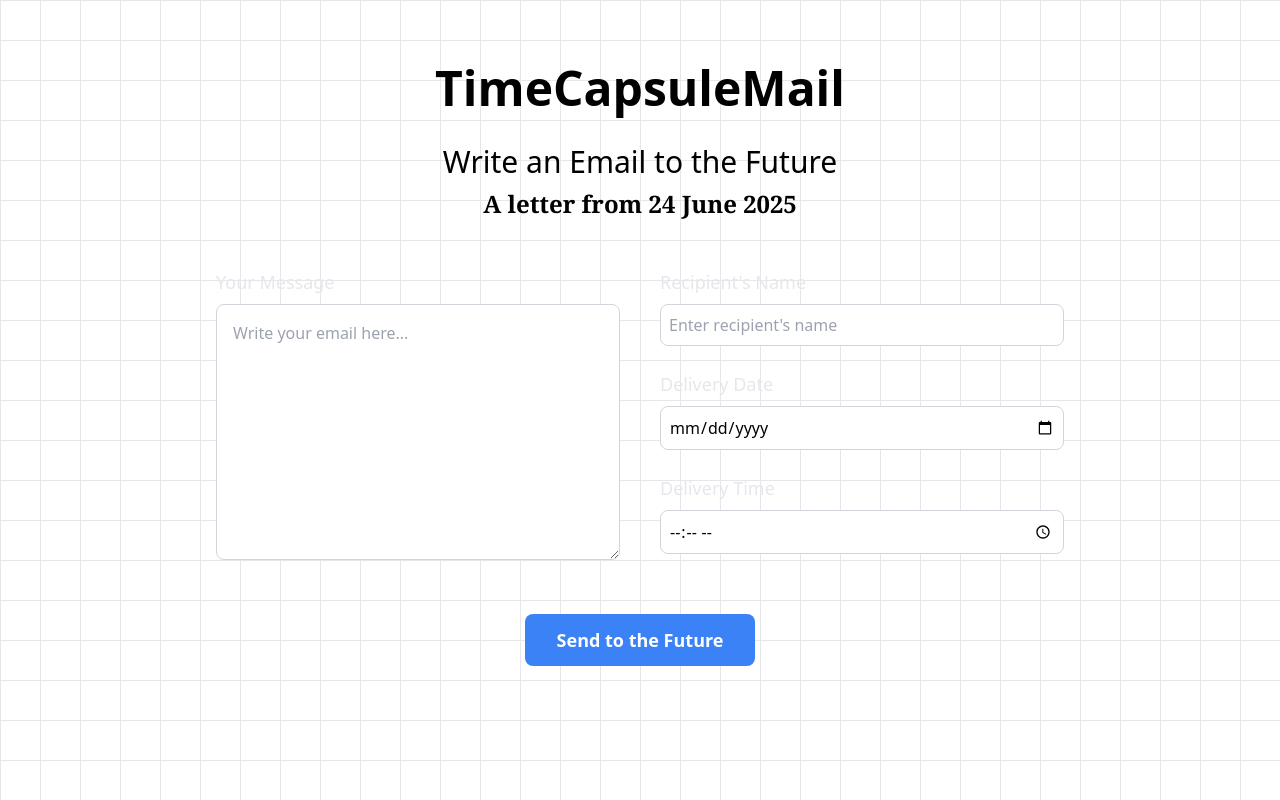
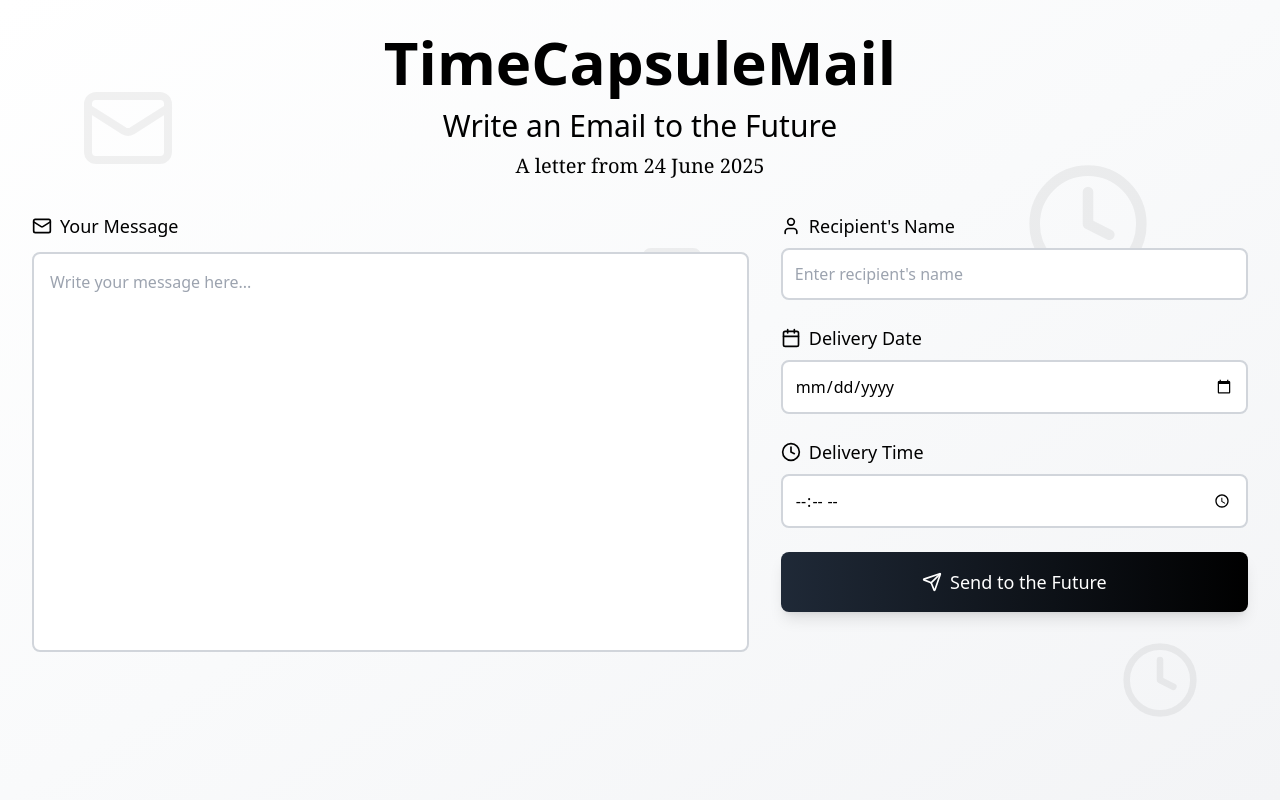
Before and after one commit to creation22/TimeCapsuleMail, a React (Vite) app: page /email in a window 1280 px wide. Built offline with nearby package versions, Linux system fonts and the light colour scheme; no server answers.

Commit message:
now its time for email

```diff
--- a/src/componnets/Email.jsx
+++ b/src/componnets/Email.jsx
@@ -1,105 +1,145 @@
 import React, { useState, useContext } from 'react';
+import { Mail, Clock, User, Calendar, Send } from 'lucide-react';
+import { useNavigate } from 'react-router-dom';
 import { FirebaseContext } from './context/Firebase';
-import { useNavigate } from 'react-router-dom';
 
 const Email = () => {
+  const { user } = useContext(FirebaseContext);
+  const navigate = useNavigate();
+
   const date = new Date();
   const year = date.getFullYear();
   const monthName = date.toLocaleString('default', { month: 'long' });
   const day = date.getDate();
 
-  const { user } = useContext(FirebaseContext);
-  const navigate = useNavigate();
-
   const [deliveryDate, setDeliveryDate] = useState('');
   const [deliveryTime, setDeliveryTime] = useState('');
+  const [recipientName, setRecipientName] = useState('');
+  const [message, setMessage] = useState('');
   const [showSignInPrompt, setShowSignInPrompt] = useState(false);
 
   const handleSend = () => {
     if (!user) {
       setShowSignInPrompt(true);
     } else {
-      // Trigger your send logic here
-      console.log("Sending email to future...");
+      console.log('Sending email to future...');
+      // Your email sending logic goes here
     }
   };
 
   return (
-    <div className="relative z-10 max-w-4xl mx-auto p-6">
+    <div className="min-h-screen bg-gradient-to-br from-white via-gray-50 to-gray-100 text-black relative overflow-hidden">
 
-      <div className="text-5xl font-bold text-center mt-10">TimeCapsuleMail</div>
-      <div className="text-3xl mt-8 text-center">Write an Email to the Future</div>
-      <div className="text-2xl font-bold font-serif text-center mt-2">
-        A letter from {day} {monthName} {year}
+      {/* Background Icons */}
+      <div className="absolute inset-0 opacity-5">
+        <Mail className="absolute top-20 left-20 w-24 h-24" />
+        <Clock className="absolute top-40 right-32 w-32 h-32" />
+        <Mail className="absolute bottom-40 left-32 w-28 h-28" />
+        <Clock className="absolute bottom-20 right-20 w-20 h-20" />
+        <Mail className="absolute top-60 left-1/2 w-16 h-16" />
+        <Clock className="absolute bottom-60 left-1/4 w-24 h-24" />
       </div>
 
-      <div className="flex flex-col md:flex-row gap-10 mt-12">
+      <div className="max-w-7xl mx-auto p-8 relative z-10">
 
-        <div className="flex-1">
-          <label className="block mb-2 text-lg font-medium text-gray-200">Your Message</label>
+        {/* Header */}
+        <div className="text-center mb-8">
+          <h1 className="text-6xl font-bold mb-4">TimeCapsuleMail</h1>
+          <h2 className="text-3xl mb-2">Write an Email to the Future</h2>
+          <p className="text-xl font-serif">
+            A letter from {day} {monthName} {year}
+          </p>
+        </div>
+
+        {/* Grid Layout */}
+        <div className="grid grid-cols-5 gap-8 h-96">
+
+          {/* Message Box */}
+          <div className="col-span-3">
+            <label className="block mb-3 text-lg font-medium flex items-center gap-2">
+              <Mail className="w-5 h-5" />
+              Your Message
+            </label>
             <textarea
-            className="w-full h-64 p-4 border border-gray-300 rounded-lg resize-y"
-            placeholder="Write your email here..."
+              className="w-full h-full p-4 border-2 border-gray-300 rounded-lg resize-none focus:outline-none focus:border-black focus:ring-2 focus:ring-gray-200 transition-all duration-200"
+              placeholder="Write your message here..."
+              value={message}
+              onChange={(e) => setMessage(e.target.value)}
             ></textarea>
           </div>
 
-        <div className="flex-1 space-y-6">
+          {/* Form Fields */}
+          <div className="col-span-2 space-y-6">
             <div>
-            <label className="block mb-2 text-lg font-medium text-gray-200">Recipient's Name</label>
+              <label className="block mb-2 text-lg font-medium flex items-center gap-2">
+                <User className="w-5 h-5" />
+                Recipient's Name
+              </label>
               <input
                 type="text"
-              className="w-full p-2 border border-gray-300 rounded-lg"
+                className="w-full p-3 border-2 border-gray-300 rounded-lg focus:outline-none focus:border-black focus:ring-2 focus:ring-gray-200 transition-all duration-200"
                 placeholder="Enter recipient's name"
+                value={recipientName}
+                onChange={(e) => setRecipientName(e.target.value)}
               />
             </div>
 
             <div>
-            <label className="block mb-2 text-lg font-medium text-gray-200">Delivery Date</label>
+              <label className="block mb-2 text-lg font-medium flex items-center gap-2">
+                <Calendar className="w-5 h-5" />
+                Delivery Date
+              </label>
               <input
                 type="date"
-              className="w-full p-2 border border-gray-300 rounded-lg"
+                className="w-full p-3 border-2 border-gray-300 rounded-lg focus:outline-none focus:border-black focus:ring-2 focus:ring-gray-200 transition-all duration-200"
                 value={deliveryDate}
                 onChange={(e) => setDeliveryDate(e.target.value)}
               />
             </div>
 
             <div>
-            <label className="block mb-2 text-lg font-medium text-gray-200">Delivery Time</label>
+              <label className="block mb-2 text-lg font-medium flex items-center gap-2">
+                <Clock className="w-5 h-5" />
+                Delivery Time
+              </label>
               <input
                 type="time"
-              className="w-full p-2 border border-gray-300 rounded-lg"
+                className="w-full p-3 border-2 border-gray-300 rounded-lg focus:outline-none focus:border-black focus:ring-2 focus:ring-gray-200 transition-all duration-200"
                 value={deliveryTime}
                 onChange={(e) => setDeliveryTime(e.target.value)}
               />
             </div>
+
+            <button
+              onClick={handleSend}
+              className="w-full px-6 py-4 bg-gradient-to-r from-gray-800 to-black text-white rounded-lg hover:from-gray-700 hover:to-gray-900 transition-all duration-200 text-lg font-medium flex items-center justify-center gap-2 shadow-lg hover:shadow-xl transform hover:-translate-y-1"
+            >
+              <Send className="w-5 h-5" />
+              Send to the Future
+            </button>
           </div>
         </div>
 
-      <div className="mt-12 flex justify-center">
-        <button
-          onClick={handleSend}
-          className="px-8 py-3 bg-blue-500 text-white rounded-lg hover:bg-blue-600 text-lg font-semibold"
-        >
-          Send to the Future
-        </button>
-      </div>
-
-      {/* Sign In Prompt */}
+        {/* Sign In Prompt Modal */}
         {showSignInPrompt && (
           <div className="fixed inset-0 bg-black bg-opacity-50 flex justify-center items-center z-50">
-          <div className="bg-white p-8 rounded-lg shadow-lg max-w-sm w-full text-center space-y-4">
-            <h2 className="text-xl font-semibold">Please Sign In</h2>
-            <p className="text-gray-600">You must be signed in to send an email to the future.</p>
-            <div className="flex justify-center gap-4 mt-4">
+            <div className="bg-white border-2 border-gray-300 rounded-xl p-8 max-w-sm w-full mx-4 text-center space-y-6 shadow-2xl">
+              <div className="flex justify-center">
+                <User className="w-16 h-16 text-gray-600" />
+              </div>
+              <h2 className="text-2xl font-bold">Please Sign In</h2>
+              <p className="text-gray-700">You must be signed in to send an email to the future.</p>
+              <div className="flex flex-col gap-3">
                 <button
                   onClick={() => navigate('/login')}
-                className="bg-blue-500 text-white px-4 py-2 rounded-lg hover:bg-blue-600"
+                  className="bg-gradient-to-r from-gray-800 to-black text-white px-6 py-3 rounded-lg hover:from-gray-700 hover:to-gray-900 transition-all duration-200 font-medium flex items-center justify-center gap-2"
                 >
+                  <User className="w-4 h-4" />
                   Sign In
                 </button>
                 <button
                   onClick={() => setShowSignInPrompt(false)}
-                className="bg-gray-300 text-gray-800 px-4 py-2 rounded-lg hover:bg-gray-400"
+                  className="bg-white text-black px-6 py-3 border-2 border-gray-300 rounded-lg hover:bg-gray-50 transition-all duration-200 font-medium"
                 >
                   Cancel
                 </button>
@@ -108,6 +148,7 @@ const Email = () => {
           </div>
         )}
       </div>
+    </div>
   );
 };
 
```
Lines whose indentation alone changed are shown as unchanged.
